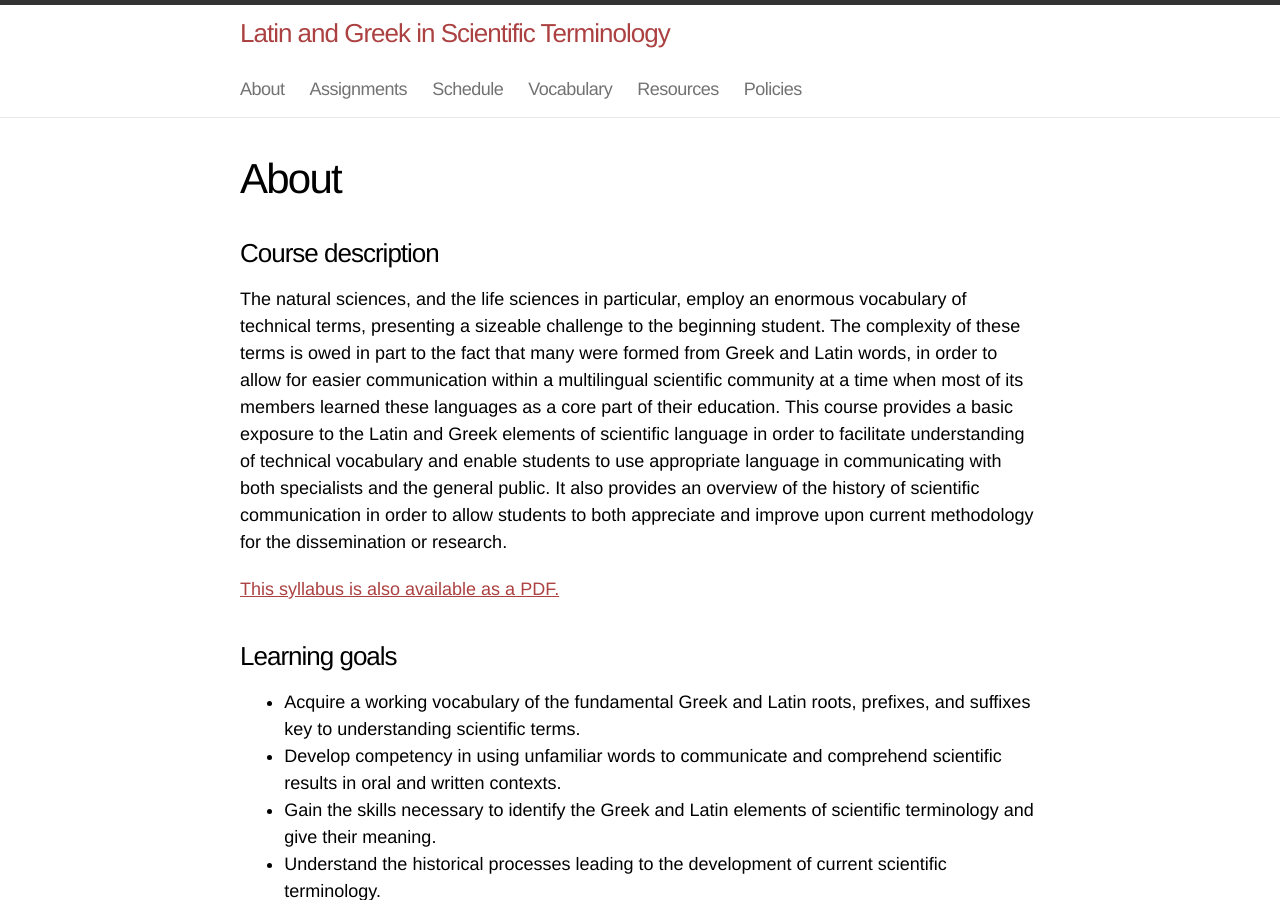
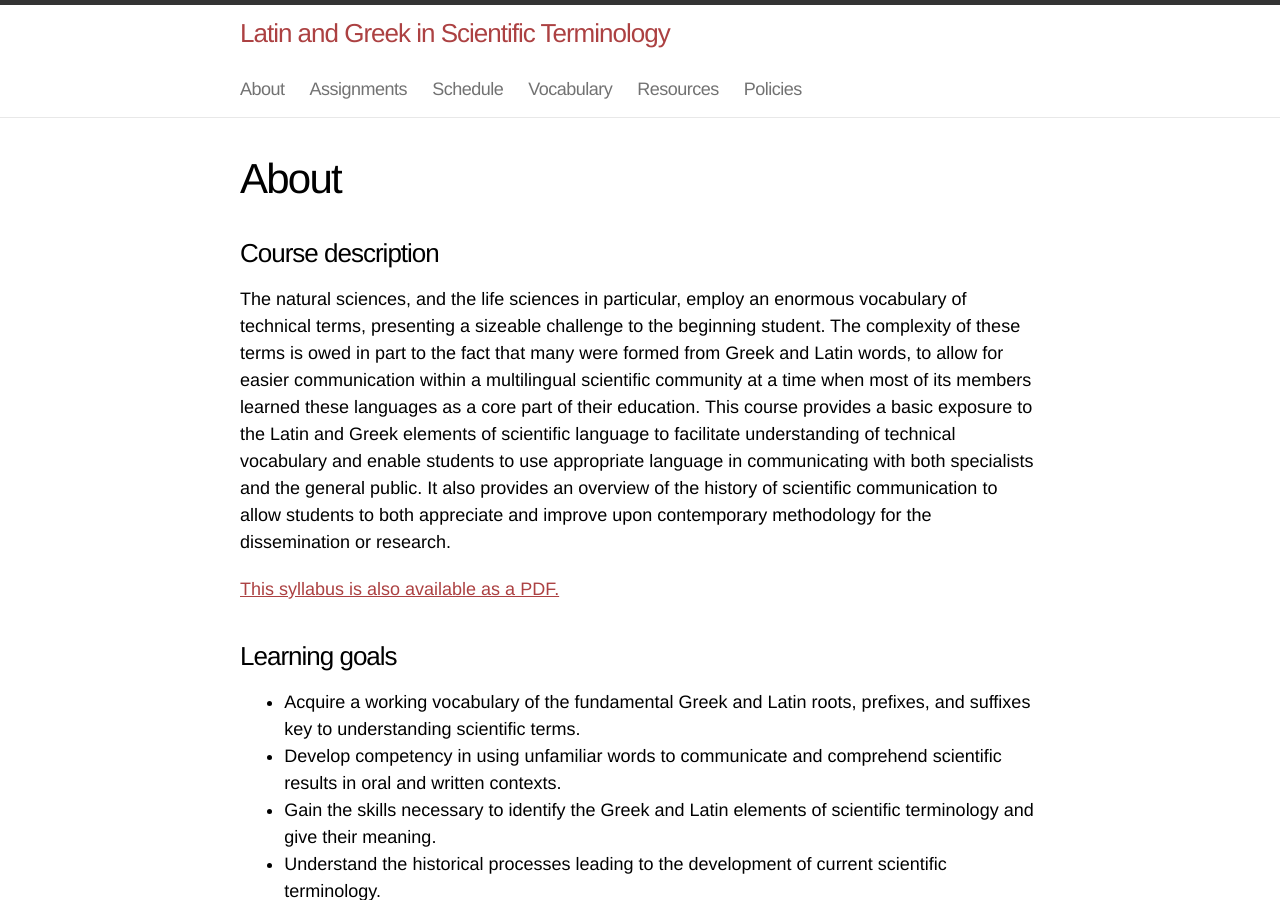
Before and after one commit to adunning/latin-greek-scientific-terminology, a Jekyll site: the page built from index.md, in a window 1280 px wide and 900 px high. Built offline with Jekyll 4.4.1, drawn with Linux system fonts in a browser that asks for light colours; Markdown is read by kramdown in place of the engine named in the settings.

Commit message:
Minor edits.

```diff
--- a/index.md
+++ b/index.md
@@ -6,7 +6,7 @@ title: About
 
 ### Course description
 
-The natural sciences, and the life sciences in particular, employ an enormous vocabulary of technical terms, presenting a sizeable challenge to the beginning student. The complexity of these terms is owed in part to the fact that many were formed from Greek and Latin words, in order to allow for easier communication within a multilingual scientific community at a time when most of its members learned these languages as a core part of their education. This course provides a basic exposure to the Latin and Greek elements of scientific language in order to facilitate understanding of technical vocabulary and enable students to use appropriate language in communicating with both specialists and the general public. It also provides an overview of the history of scientific communication in order to allow students to both appreciate and improve upon current methodology for the dissemination or research.
+The natural sciences, and the life sciences in particular, employ an enormous vocabulary of technical terms, presenting a sizeable challenge to the beginning student. The complexity of these terms is owed in part to the fact that many were formed from Greek and Latin words, to allow for easier communication within a multilingual scientific community at a time when most of its members learned these languages as a core part of their education. This course provides a basic exposure to the Latin and Greek elements of scientific language to facilitate understanding of technical vocabulary and enable students to use appropriate language in communicating with both specialists and the general public. It also provides an overview of the history of scientific communication to allow students to both appreciate and improve upon contemporary methodology for the dissemination or research.
 
 [This syllabus is also available as a PDF.](syllabus/cla201-syllabus-fall-2014.pdf)
 
```
Also changed, not shown: change-log.md (+5 -5 lines).
